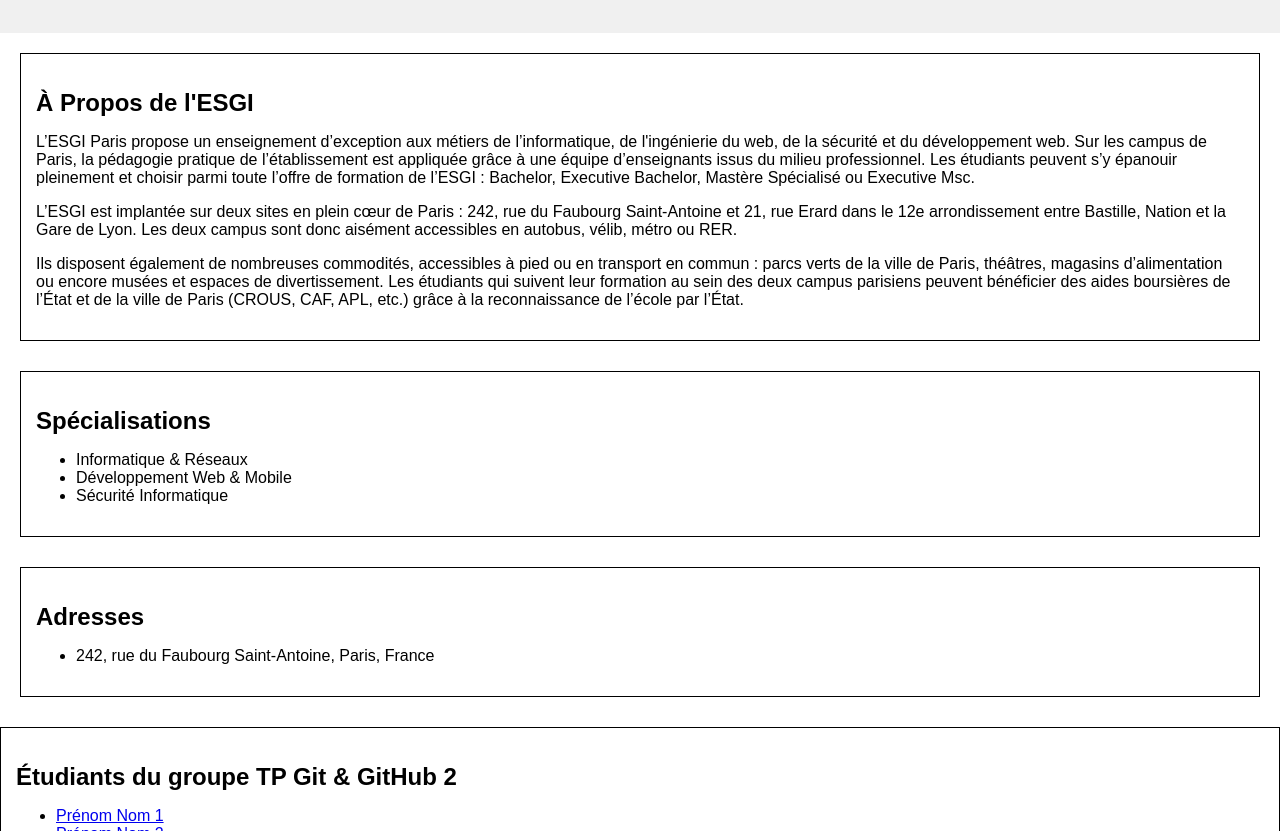
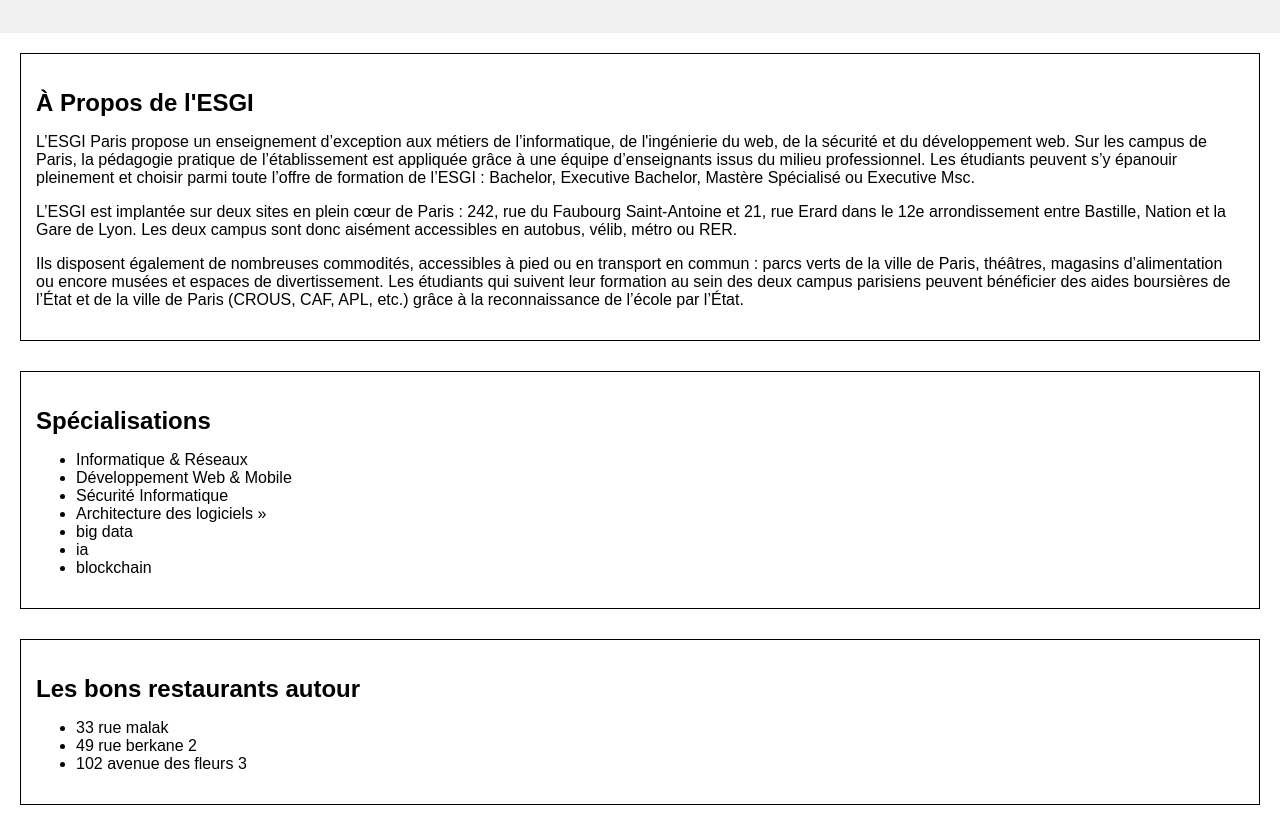
Before and after one commit to nina88022/TP_Git_groupe7, a plain HTML site: page index.html in a window 1280 px wide. Shown: the part 121-952 px from the top of the page. Drawn offline with Linux system fonts and the light colour scheme.

Commit message:
Update index.html

```diff
--- a/index.html
+++ b/index.html
@@ -27,9 +27,26 @@
         <li>Informatique & Réseaux</li>
         <li>Développement Web & Mobile</li>
         <li>Sécurité Informatique</li>
-        <!-- Add other specializations -->
+        <li>Architecture des logiciels »</li>
+
+        <li>big data</li>
+        <li>ia</li>
+           <li>blockchain</li>
+
+
       </ul>
     </section>
+
+<section>
+    <h2>Les bons restaurants autour</h2>
+    <ul>
+        <li>33 rue malak </li>
+        <li>49 rue berkane 2</li>
+        <li>102 avenue des fleurs   3</li>
+    </ul>
+</section>
+<!-- ... Autres sections ... -->
+
 
     <section id="address">
       <h2>Adresses</h2>
```
